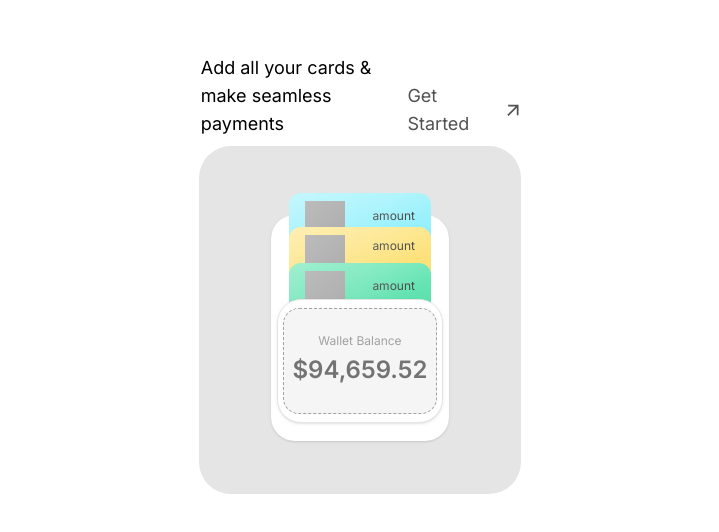
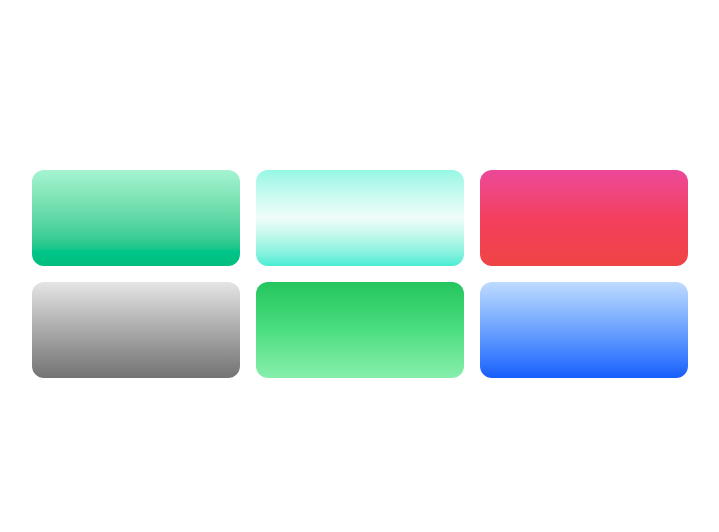
Before and after one commit to 2201monesh/arts, a React (Vite) app: page / in a window 1280 px wide. Shown: the part 126-658 px from the top of the page, without its empty margins (280-999 px from the left). Built offline with nearby package versions, Linux system fonts and the light colour scheme; grey boxes are pictures that could not be loaded.

Commit message:
Gradient Cards

```diff
--- a/src/App.jsx
+++ b/src/App.jsx
@@ -10,8 +10,15 @@ function App() {
   return (
     <div className="h-screen w-screen flex items-center justify-center">
       {/* <AppDrawer /> */}
-      <WalletCard />
-      {/* <GradientCards /> */}
+      {/* <WalletCard /> */}
+      <div className="grid grid-cols-3 gap-4">
+        <GradientCards gradient={"from-emerald-200 to-emerald-500"} />
+        <GradientCards gradient={"from-teal-200 via-teal-50 to-teal-300"} />
+        <GradientCards gradient={"from-[#ec4899] via-[#f43f5e] to-[#ef4444]"} />
+        <GradientCards gradient={"from-neutral-200 to-neutral-500"} />
+        <GradientCards gradient={"from-[#22c55e] via-[#4ade80] to-[#86efac]"} />
+        <GradientCards gradient={"from-blue-200 to-blue-600"} />
+      </div>
     </div>
   );
 }
--- a/src/components/GradientCards.jsx
+++ b/src/components/GradientCards.jsx
@@ -1,10 +1,8 @@
 import React from "react";
 
-function GradientCards() {
+function GradientCards({ gradient }) {
   return (
-    <div>
-      <p>cards</p>
-    </div>
+    <div className={`w-52 h-24 rounded-xl bg-gradient-to-b ${gradient}`}></div>
   );
 }
 
```
